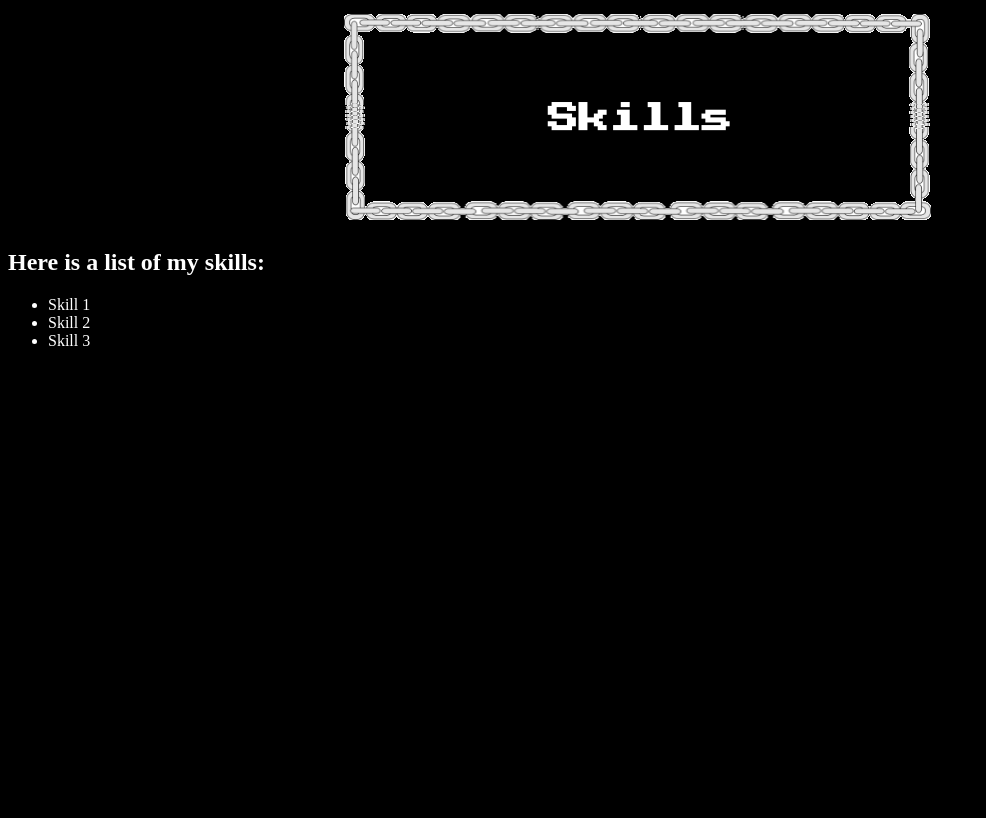
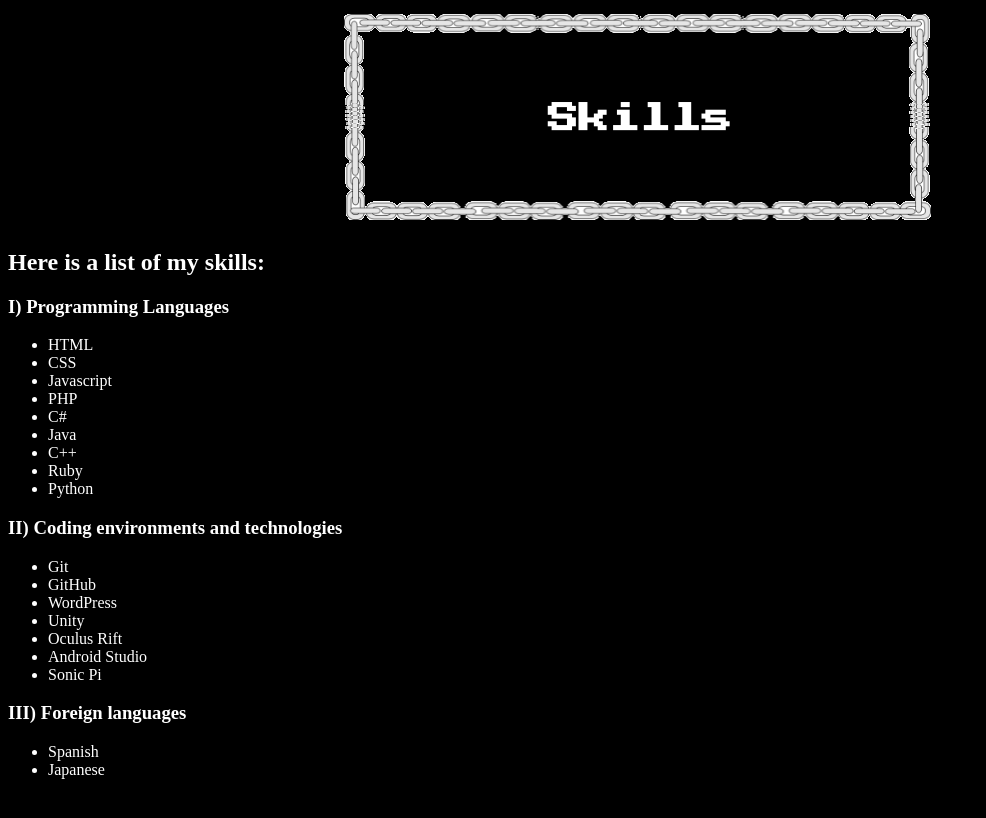
Before and after one commit to RikkuX491/RikkuX491.github.io, a plain HTML site: page index.html in a window 1280 px wide. Shown: the part 2639-3457 px from the top of the page, without its empty margins (0-986 px from the left). Drawn offline with Linux system fonts and the light colour scheme.

Commit message:
Update index.html

```diff
--- a/index.html
+++ b/index.html
@@ -125,10 +125,35 @@
 	</center>
 
 	<h2>Here is a list of my skills:</h2>
+
+	<h3>I) Programming Languages</h3>
 	<ul>
-	    <li>Skill 1</li>
-	    <li>Skill 2</li>
-	    <li>Skill 3</li>
+	    <li>HTML</li>
+	    <li>CSS</li>
+	    <li>Javascript</li>
+	    <li>PHP</li>
+	    <li>C#</li>
+	    <li>Java</li>
+	    <li>C++</li>
+	    <li>Ruby</li>
+	    <li>Python</li>
+	</ul>
+
+	<h3>II) Coding environments and technologies</h3>
+	<ul>
+	    <li>Git</li>
+	    <li>GitHub</li>
+	    <li>WordPress</li>
+	    <li>Unity</li>
+	    <li>Oculus Rift</li>
+	    <li>Android Studio</li>
+	    <li>Sonic Pi</li>
+	</ul>
+
+	<h3>III) Foreign languages</h3>
+	<ul>
+	    <li>Spanish</li>
+	    <li>Japanese</li>
 	</ul>
 
 	<br><br><br><br><br><br><br><br><br><br><br><br><br><br><br>
```
Lines whose indentation alone changed are shown as unchanged.
